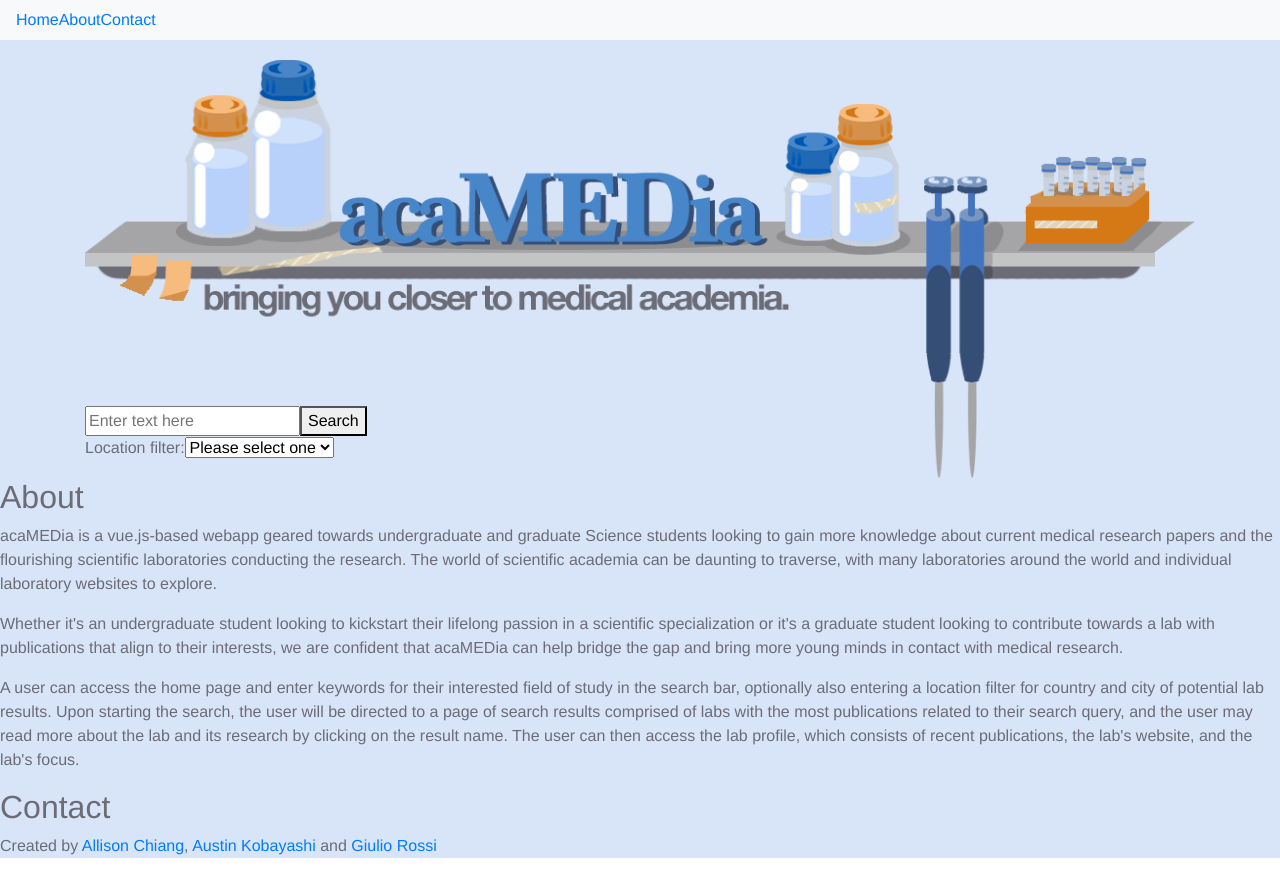
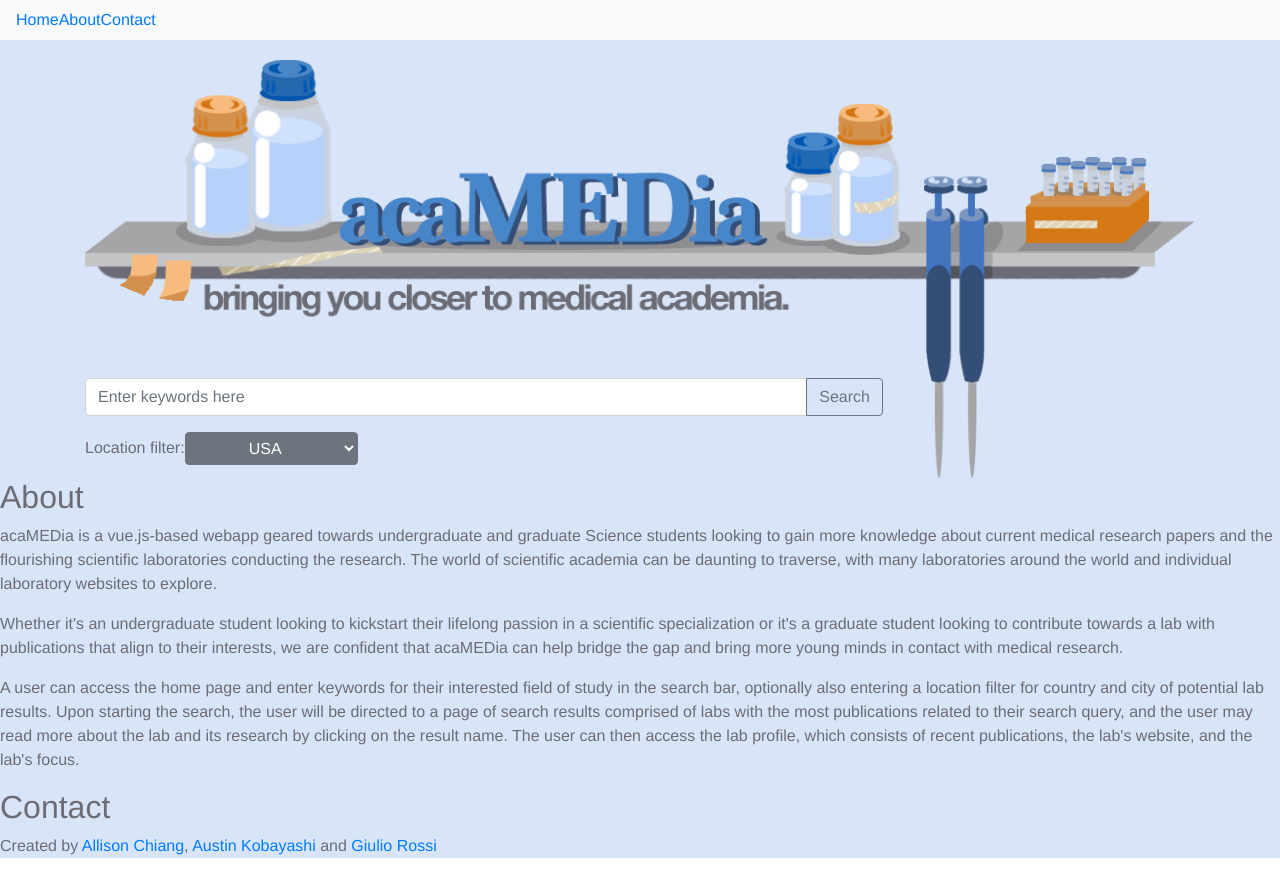
Before and after one commit to Ciuffi/XDHACKS-acaMEDia-frontend, a Vue app: page / in a window 1280 px wide. Built offline with nearby package versions, Linux system fonts and the light colour scheme.

Commit message:
format search bars to bootstrap aesthetic

```diff
--- a/src/Containers/Home.vue
+++ b/src/Containers/Home.vue
@@ -86,6 +86,7 @@
     #stuff-on-header-img{
         position: absolute;
         bottom: 10px;
+        width: 70%;
     }
 
 </style>
--- a/src/components/locationBar.vue
+++ b/src/components/locationBar.vue
@@ -2,6 +2,7 @@
     <div id="locationBar">
         <label for="select">Location filter: </label>
         <select id="select"
+                class="btn btn-secondary dropdown-toggle" type="button" data-toggle="dropdown" aria-haspopup="true" aria-expanded="false"
                 v-bind:value="locationSelection"
                 v-on:input="$emit('updateOptions', $event.target.value)">
             <option disabled value="">Please select one</option>
--- a/src/components/searchBar.vue
+++ b/src/components/searchBar.vue
@@ -1,8 +1,12 @@
 <template>
     <div id="searchBar">
-        <input v-model="searchTerm" placeholder="Enter text here">
-        <button v-on:click="$emit('search', searchTerm)">Search</button>
-    </div>
+        <div class="input-group mb-3">
+            <input type="text" class="form-control" v-model="searchTerm" placeholder="Enter keywords here">
+            <div class="input-group-append">
+                <button class="btn btn-outline-secondary" type="button" id="button-addon2" v-on:click="$emit('search', searchTerm)">Search</button>
+            </div>
+        </div>
+        </div>
 </template>
 
 <script>
```
